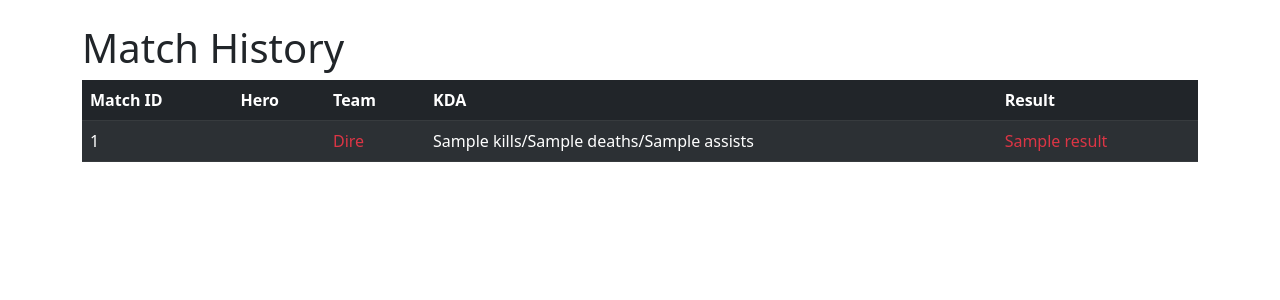
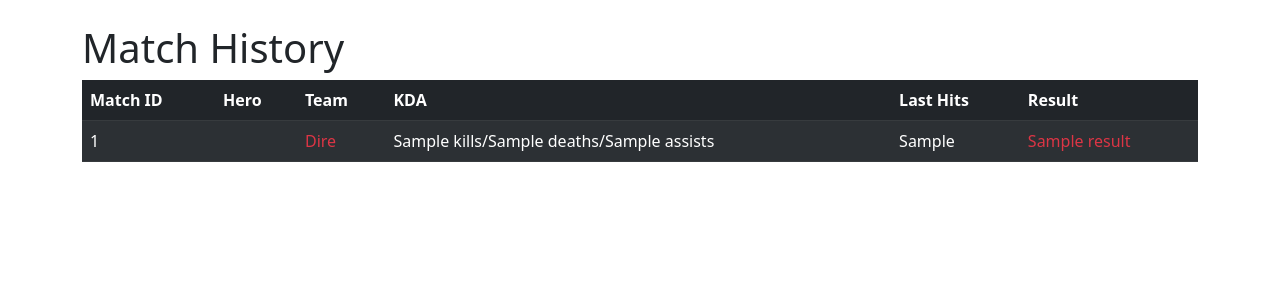
Before and after one commit to Serban017/dotabuff-clone, a Flask app: page /player/1 in a window 1280 px wide. Shown: the top 300 px of the page. Run offline with Flask 3, Linux system fonts and the light colour scheme; a database or web service that is not in the repository returns one stand-in record (values such as "Sample title"); data that the repository does not hold is empty.

Commit message:
added last hits

```diff
--- a/templates/player.html
+++ b/templates/player.html
@@ -14,6 +14,7 @@
                 <th>Hero</th>
                 <th>Team</th>
                 <th>KDA</th>
+                <th>Last Hits</th>
                 <th>Result</th>
             </tr>
         </thead>
@@ -24,6 +25,7 @@
                 <td>{{ hero_table[match.hero_id] }}</td>
                 <td class="{% if match.player_slot <= 4 %}text-success{% else %}text-danger{% endif %}">{% if match.player_slot <= 4 %}Radiant{% else %}Dire{% endif %}</td>
                 <td>{{ match.kills }}/{{ match.deaths }}/{{ match.assists }}</td>
+                <td>{{match.last_hits}}</td>
                 <td class="{% if match.result == 'WIN' %}text-success{% else %}text-danger{% endif %}">{{ match.result }}</td>
             </tr>
             {% endfor %}
```
